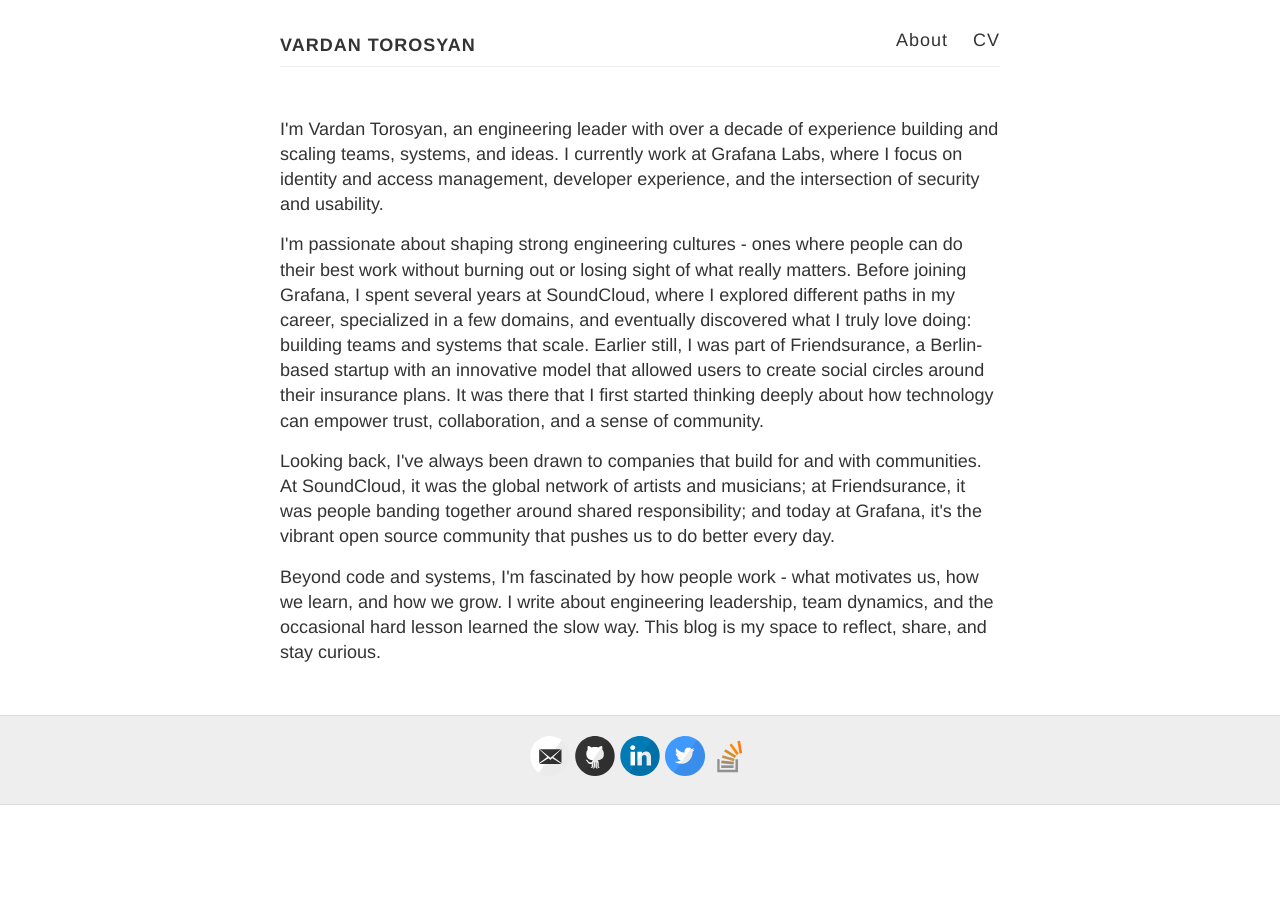
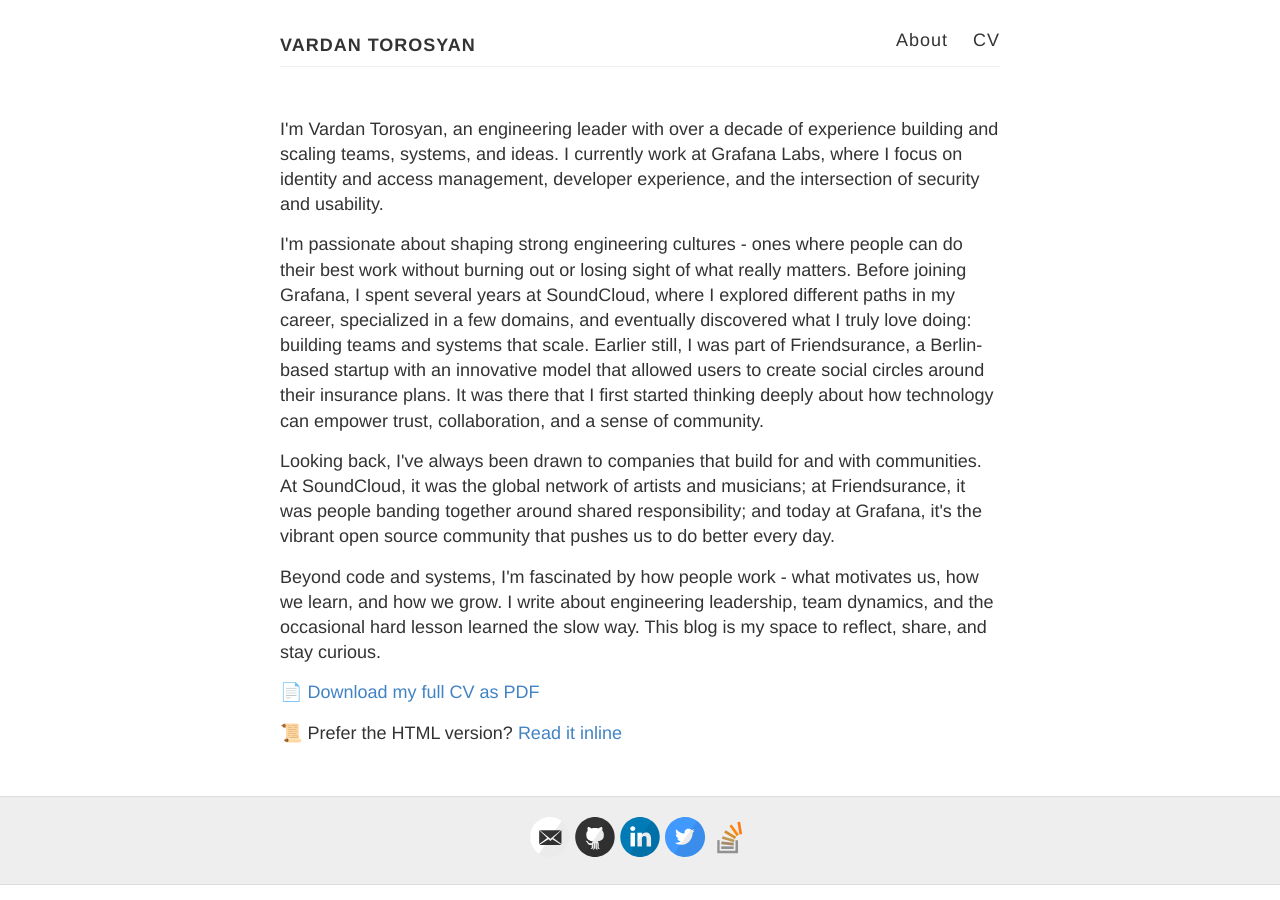
Before and after one commit to vtorosyan/vtorosyan.github.io, a Jekyll site: the page built from about.html, in a window 1280 px wide. Built offline with Jekyll 4.4.1, drawn with Linux system fonts in a browser that asks for light colours.

Commit message:
Add links to CV in about page

```diff
--- a/about.html
+++ b/about.html
@@ -22,3 +22,11 @@
 <p>
 Beyond code and systems, I'm fascinated by how people work - what motivates us, how we learn, and how we grow. I write about engineering leadership, team dynamics, and the occasional hard lesson learned the slow way. This blog is my space to reflect, share, and stay curious.
 </p>
+
+<p>
+    📄 <a href="{{ site.baseurl }}/VardanTorosyan2025.pdf">Download my full CV as PDF</a>
+</p>
+
+<p>
+    📜 Prefer the HTML version? <a href="{{ site.baseurl }}/cv">Read it inline</a>
+</p>
```
